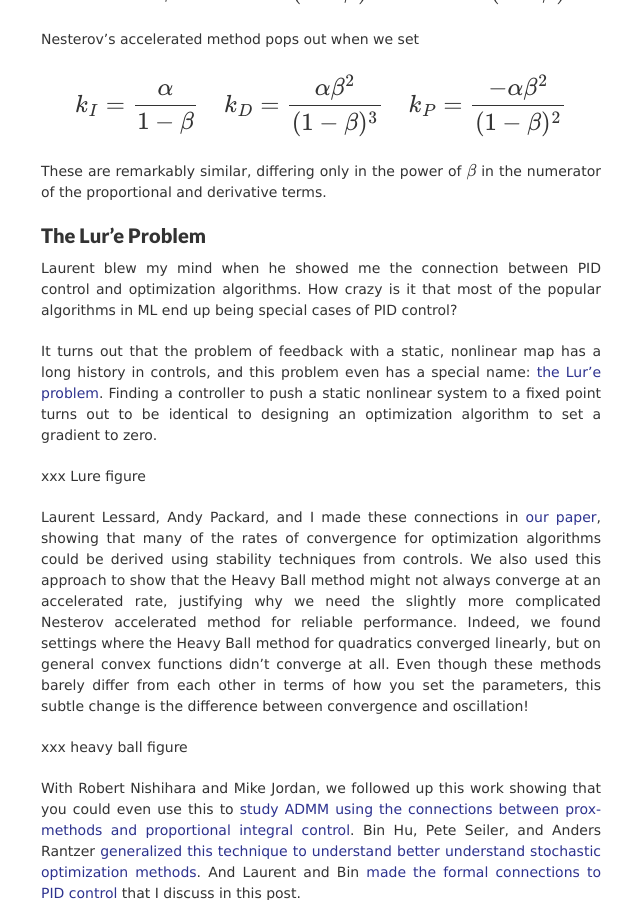
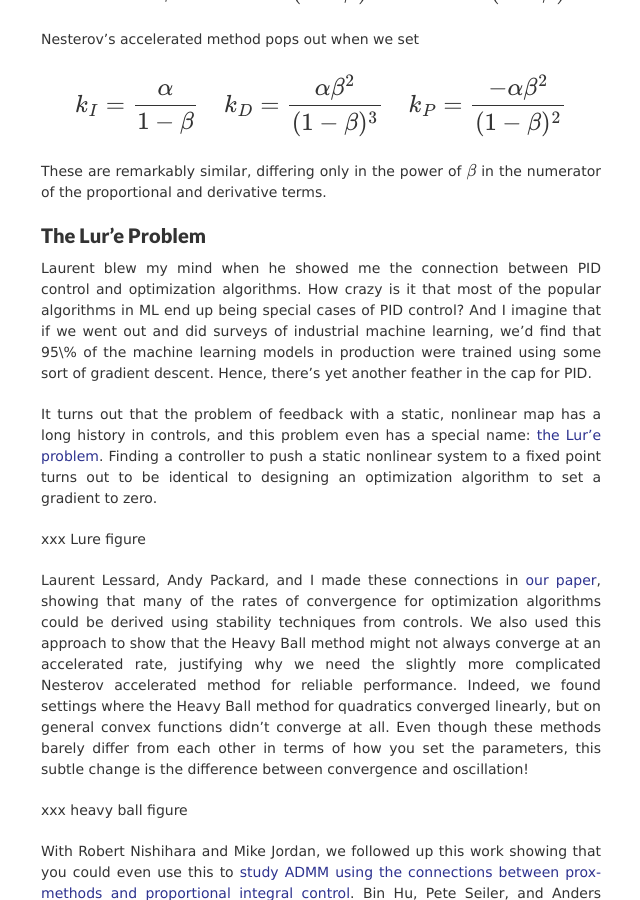
Before and after one commit to benjamin-recht/benjamin-recht.github.io, a Jekyll site: the page built from _posts/2018-04-14-pid.md, in a window 1280 px wide and 900 px high, scrolled down 3293 px. Shown: the whole window, without its empty margins (319-959 px from the left). Built offline with Jekyll 4.4.1, drawn with Linux system fonts in a browser that asks for light colours; nearby versions of some CDN libraries; formulas are drawn with MathJax 3; comment, search, counter and statistics services are not loaded.

Commit message:
major text edit

```diff
--- a/_posts/2018-04-14-pid.md
+++ b/_posts/2018-04-14-pid.md
@@ -125,7 +125,7 @@ These are remarkably similar, differing only in the power of $\beta$ in the nume
 
 ## The Lur'e Problem
 
-Laurent blew my mind when he showed me the connection between PID control and optimization algorithms. How crazy is it that most of the popular algorithms in ML end up being special cases of PID control?
+Laurent blew my mind when he showed me the connection between PID control and optimization algorithms. How crazy is it that most of the popular algorithms in ML end up being special cases of PID control?  And I imagine that if we went out and did surveys of industrial machine learning, we'd find that 95\% of the machine learning models in production were trained using some sort of gradient descent. Hence, there's yet another feather in the cap for PID.
 
 It turns out that the problem of feedback with a static, nonlinear map has a long history in controls, and this problem even has a special name: [the Lur'e problem](https://en.wikipedia.org/wiki/Nonlinear_control#Nonlinear_feedback_analysis_%E2%80%93_The_Lur'e_problem). Finding a controller to push a static nonlinear system to a fixed point turns out to be identical to designing an optimization algorithm to set a gradient to zero.
 
```
